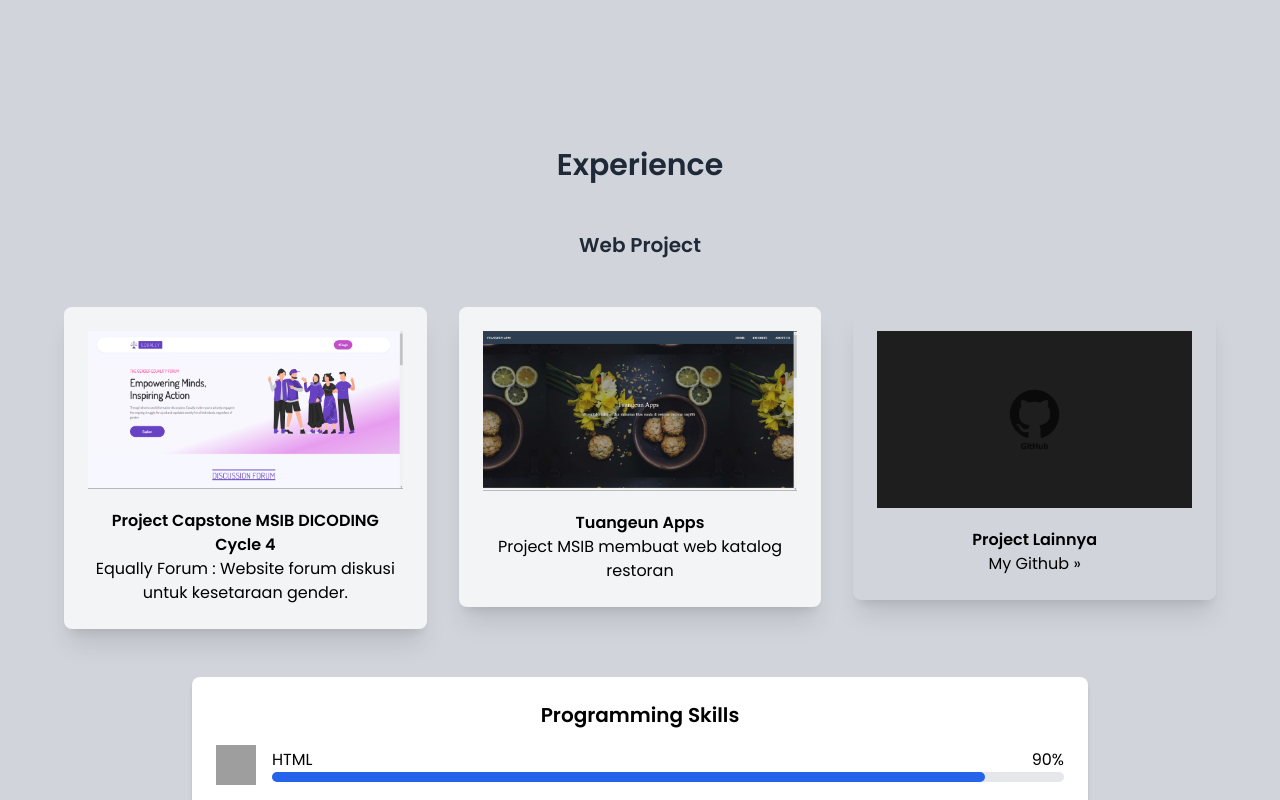
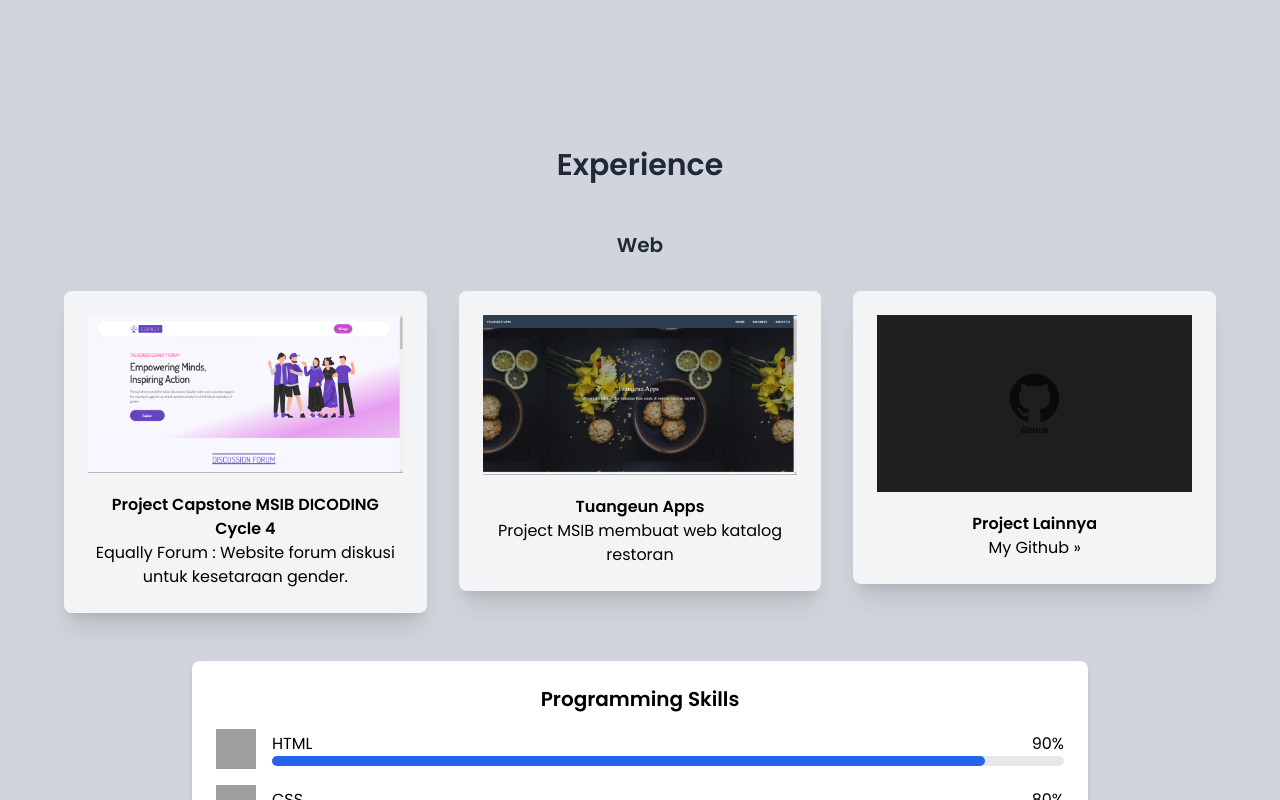
Before and after one commit to Kgustipartsani/myportofolio, a website: page index.html in a window 1280 px wide. Shown: the part 2045-2845 px from the top of the page. Drawn offline with Linux system fonts and the light colour scheme; grey boxes are pictures that could not be loaded.

Commit message:
Update index.html

```diff
--- a/index.html
+++ b/index.html
@@ -82,7 +82,7 @@
             <div class="grid grid-cols-1 md:grid-cols-2 gap-0"> <!-- Mengurangi gap di sini -->
                 <!-- Kolom Kiri: Sekolah -->
                 <div class="mt-6"> <!-- Mengurangi margin-top di sini -->
-                    <h3 class="text-2xl font-semibold text-gray-800 mb-6 md:ml-72 ml-28">Schools/College</h3>
+                    <h3 class="text-2xl font-semibold text-gray-800 mb-6 md:ml-32 text-center">Schools/College</h3>
                     <div class="space-y-6">
                         <!-- Single Education Box 1 -->
                         <div class="bg-gray-100 rounded-lg overflow-hidden shadow-xl p-6 flex items-center max-w-md mx-auto md:mr-5">
@@ -153,7 +153,7 @@
     <section id="pengalaman" class="py-20 mt-48">
         <div class="max-w-7xl mx-auto px-4 sm:px-6 lg:px-8">
             <h2 class="text-3xl font-semibold text-gray-800 mb-12 text-center">Experience</h2>
-            <h3 class="text-xl font-semibold text-gray-800 mb-12 text-center">Web Project</h3>
+            <h3 class="text-xl font-semibold text-gray-800 mb-8 text-center">Web</h3>
             <!-- Experience List -->
             <div class="space-y-8 mb-12">
                 <div class="grid grid-cols-1 md:grid-cols-3 gap-8">
@@ -188,7 +188,7 @@
                     </div>
 
                     <!-- Single Experience Box 3 -->
-                    <div class="bg-gray-300 rounded-lg overflow-hidden shadow-xl p-6 h-fit ">
+                    <div class="bg-gray-100 rounded-lg overflow-hidden shadow-xl p-6 h-fit ">
                         <!-- Gambar Box 1 -->
                         <a href="https://github.com/Kgustipartsani">
                             <img src="img/github.jpg"  class="imgxp">
```
